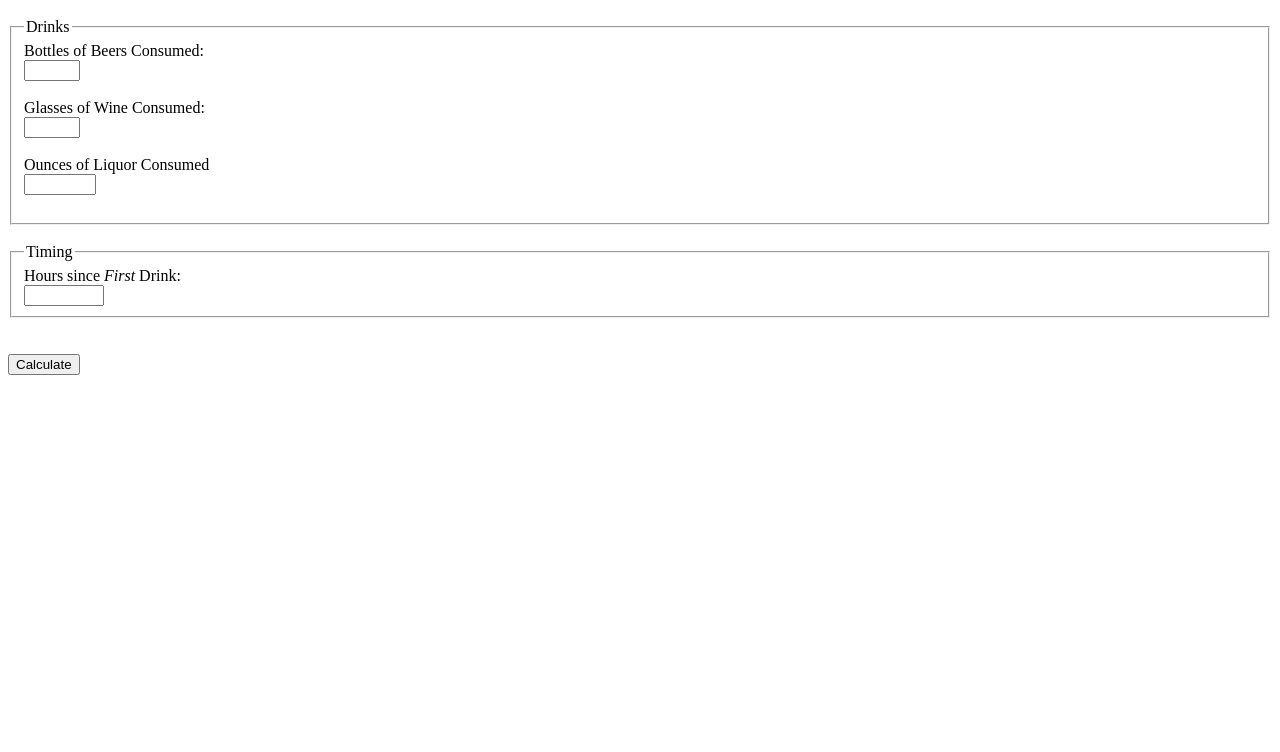
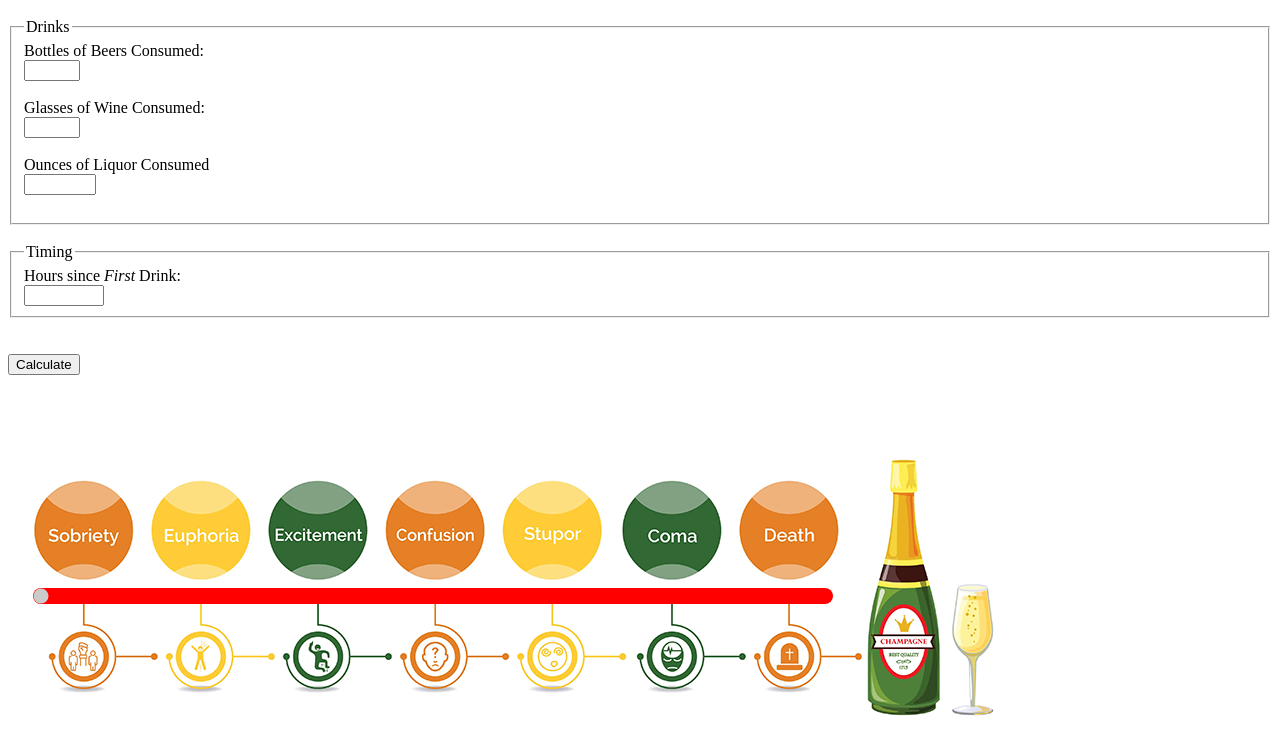
Before and after one commit to EM-Hash/BACCalculator, a plain HTML site: page index.html in a window 1280 px wide. Shown: the part 154-906 px from the top of the page. Before the commit the page ends 800 px from the top, so only its background shows below. Drawn offline with nearby package versions, Linux system fonts and the light colour scheme.

Commit message:
Working on slider

```diff
--- a/index.html
+++ b/index.html
@@ -8,6 +8,31 @@
     <style>
         p#BAC-result{
             visibility: hidden;
+        }
+
+        div{
+            width: 1000px;
+            height: 319px;
+            position: relative;
+            background-image: url("bac-symptoms.png");
+        }
+
+        input[type=range]{
+            width: 800px;
+            position: absolute;
+            margin-top: 163px;
+            margin-left: 25px;
+        }
+
+        input[type=range]:disabled::-webkit-slider-runnable-track{
+            -webkit-appearance: none;
+            background-color: red;
+            border-radius: 15px;
+        }
+
+        input[type=range]::-webkit-slider-thumb{
+            -webkit-appearance: none;
+            background: darkblue;
         }
     </style>
 </head>
@@ -40,7 +65,11 @@
     <input type="submit" value="Calculate">
 </form>
 <p id="BAC-result">Your BAC is...</p>
-
+<div id="BAC-visual">
+<form>
+    <input type="range" min="0" max="0.5" step="0.1" value="0" disabled>
+</form>
+</div>
 <!-- jQuery first -->
 <script src="https://code.jquery.com/jquery-3.6.0.js" integrity="sha256-H+K7U5CnXl1h5ywQfKtSj8PCmoN9aaq30gDh27Xc0jk="
         crossorigin="anonymous"></script>
```
